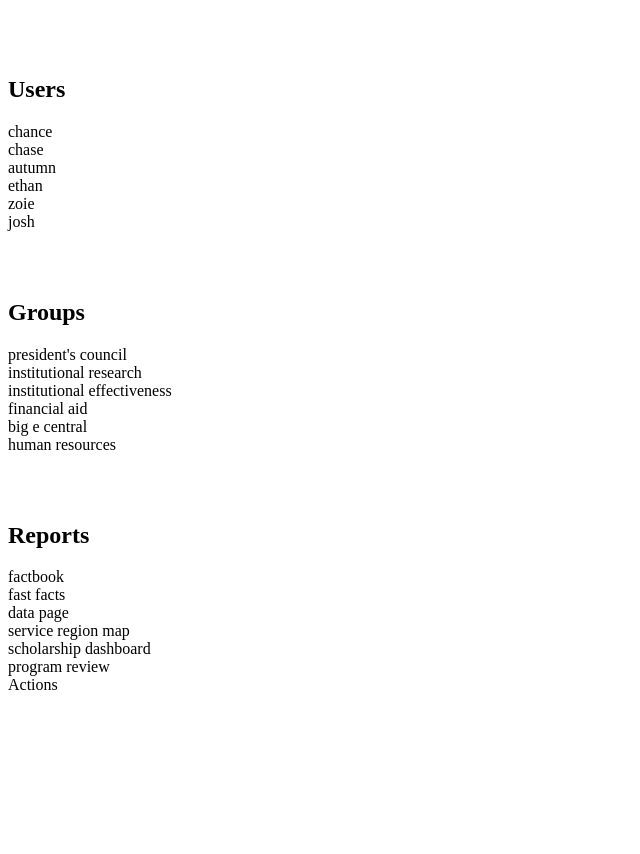
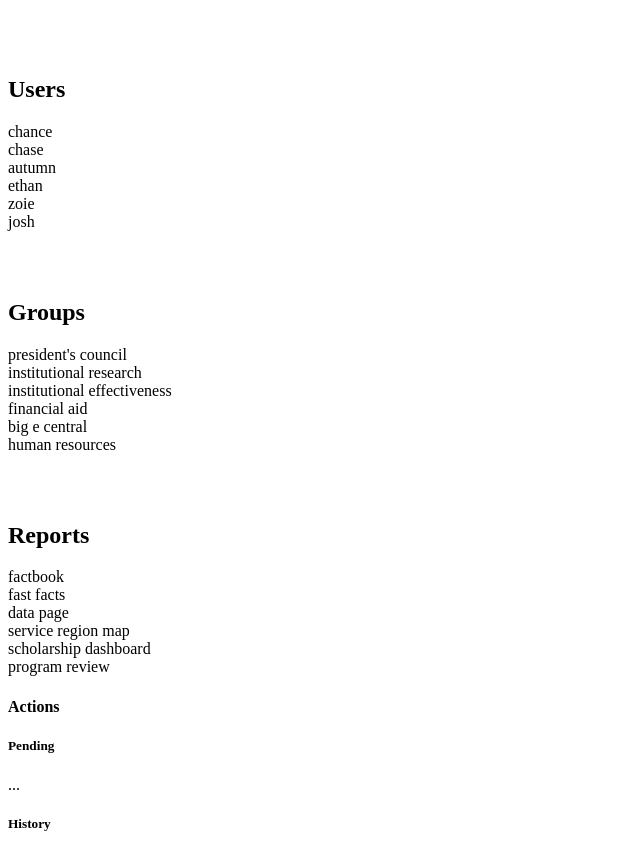
Before and after one commit to chancellor-w-whitaker/user-access-project, a React app: page / in a window 1280 px wide. Shown: the whole page, without its empty margins (0-640 px from the left). Before the commit the page ends 800 px from the top, so only its background shows below. Built offline with nearby package versions, Linux system fonts and the light colour scheme; the HTML template or start-up script is replaced by a standard one.

Commit message:
fully functioning history with 2 way relationship

```diff
--- a/src/App.jsx
+++ b/src/App.jsx
@@ -2,6 +2,7 @@ import Container from "react-bootstrap/Container";
 import ListGroup from "react-bootstrap/ListGroup";
 import Stack from "react-bootstrap/Stack";
 import Badge from "react-bootstrap/Badge";
+import Form from "react-bootstrap/Form";
 import Row from "react-bootstrap/Row";
 import Col from "react-bootstrap/Col";
 import { useState } from "react";
@@ -158,10 +159,73 @@ const findListIcon = (listName) =>
 // if ("add" in actionData && e.target.checked) addItemToCategory()
 // if ("add" in actionData && !e.target.checked) deleteItemFromCategory()
 
+// for those active when pending exists, if pending method is delete, make active bg danger color
+
 export default function App() {
   const [connections, setConnections] = useState(initialConnections);
 
   const [activeItems, setActiveItems] = useState([]);
+
+  const [savedActions, setSavedActions] = useState([]);
+
+  const getActionCoordinates = (action) =>
+    action.items
+      .map((item) => Object.entries(item))
+      .flat()
+      .join("-");
+
+  const getActionHandler =
+    (action) =>
+    ({ target: { checked } }) => {
+      const { method, items } = action;
+
+      setConnections((state) => {
+        const nextState = { ...state };
+
+        const group = items[1].item;
+
+        const listName = items[0].name;
+
+        const listItem = items[0].item;
+
+        nextState[group] = { ...nextState[group] };
+
+        nextState[group][listName] = new Set(nextState[group][listName]);
+
+        const set = nextState[group][listName];
+
+        if (
+          (method === "add" && checked) ||
+          (method === "delete" && !checked)
+        ) {
+          set.add(listItem);
+        } else {
+          set.delete(listItem);
+        }
+
+        return nextState;
+      });
+
+      if (!("id" in action)) {
+        setActiveItems([]);
+      }
+
+      if (!("id" in action)) {
+        setSavedActions((array) => [
+          { ...action, id: Math.random(), checked },
+          ...array.filter(
+            (element) =>
+              getActionCoordinates(element) !== getActionCoordinates(action)
+          ),
+        ]);
+      } else {
+        setSavedActions((array) =>
+          array.map((element) =>
+            element.id === action.id ? { ...element, checked } : element
+          )
+        );
+      }
+    };
 
   const findActiveItem = (name) =>
     activeItems.find((element) => element.name === name) &&
@@ -241,27 +305,6 @@ export default function App() {
     return activeItemOfList && activeItemOfList.type === "dblclick";
   };
 
-  const getIconTextColor = (name) =>
-    isAnyListItemDoubleClicked(name)
-      ? iconColors.text.active
-      : iconColors.text.default;
-
-  const getIconBgColor = (name) =>
-    isAnyListItemDoubleClicked(name)
-      ? iconColors.bg.active
-      : iconColors.bg.default;
-
-  const renderIcon = (suffix) => <i className={`bi bi-${suffix}`} />;
-
-  const renderListHeader = ({ icon, name }) => (
-    <div className="d-flex align-items-center">
-      <IconSquare text={getIconTextColor(name)} bg={getIconBgColor(name)}>
-        {renderIcon(icon)}
-      </IconSquare>
-      <h2 className="mb-0">{titleCase(name)}</h2>
-    </div>
-  );
-
   const activeGroup = findActiveItem("groups")
     ? findActiveItem("groups").item
     : null;
@@ -334,40 +377,79 @@ export default function App() {
       return false;
     }
 
+    const relationship = activeItems.filter(({ type }) => type === "dblclick");
+
     const category = Object.fromEntries(
       Object.entries(
-        activeItems.find(({ name }) => name === connectingListName)
+        relationship.find(({ name }) => name === connectingListName)
       ).filter(([key]) => key === "name" || key === "item")
     );
 
     const actionable = Object.fromEntries(
       Object.entries(
-        activeItems.find(({ name }) => name !== connectingListName)
+        relationship.find(({ name }) => name !== connectingListName)
       ).filter(([key]) => key === "name" || key === "item")
     );
 
-    if (connections[category.item][actionable.name].has(actionable.item)) {
-      return { delete: actionable, from: category };
-    }
-
-    if (!connections[category.item][actionable.name].has(actionable.item)) {
-      return { add: actionable, to: category };
-    }
+    return {
+      method: connections[category.item][actionable.name].has(actionable.item)
+        ? "delete"
+        : "add",
+      items: [actionable, category],
+      checked: false,
+    };
   };
 
-  const actionData = getActionData();
+  const pendingAction = getActionData();
 
-  const actionDescribed = actionData
-    ? Object.entries(actionData)
-        .map(([key, { item }]) => [key, item])
-        .flat()
-        .join(" ")
-    : null;
+  const describeAction = ({ method, items }) =>
+    items
+      .map((object, index) => [
+        index === 0 ? method : method === "delete" ? "from" : "to",
+        object,
+      ])
+      .map(([key, { item }]) => [key, item])
+      .flat()
+      .join(" ");
+
+  const actions = pendingAction
+    ? [
+        ...savedActions.filter(
+          (action) =>
+            getActionCoordinates(action) !== getActionCoordinates(pendingAction)
+        ),
+      ]
+    : savedActions;
+
+  const getIconTextColor = (name) =>
+    isAnyListItemDoubleClicked(name)
+      ? iconColors.text.active
+      : iconColors.text.default;
+
+  const getIconBgColor = (name) =>
+    isAnyListItemDoubleClicked(name)
+      ? pendingAction && pendingAction.method === "delete"
+        ? "danger"
+        : "primary"
+      : iconColors.bg.default;
+
+  const renderIcon = (suffix) => <i className={`bi bi-${suffix}`} />;
+
+  const renderListHeader = ({ icon, name }) => (
+    <div className="d-flex align-items-center">
+      <IconSquare text={getIconTextColor(name)} bg={getIconBgColor(name)}>
+        {renderIcon(icon)}
+      </IconSquare>
+      <h2 className="mb-0">{titleCase(name)}</h2>
+    </div>
+  );
+
+  console.log(actions);
 
   return (
     <>
       <Container>
-        <Row>
+        <Row className="mb-3">
           {lists.map(({ items, name, icon }, i) => (
             <Col key={i}>
               <Stack gap={3}>
@@ -375,11 +457,16 @@ export default function App() {
                 <ListGroup>
                   {items.map((item, j) => (
                     <ListGroup.Item
+                      className={`d-flex gap-2 align-items-center${
+                        isItemDoubleClicked({ name, item }) &&
+                        pendingAction.method === "delete"
+                          ? " text-bg-danger border-danger"
+                          : ""
+                      }`}
                       variant={isItemClicked({ name, item }) && "primary"}
                       onDoubleClick={getItemClickHandler({ name, item })}
                       onClick={getItemClickHandler({ name, item })}
                       active={isItemDoubleClicked({ name, item })}
-                      className="d-flex gap-2 align-items-center"
                       disabled={isItemDisabled({ name, item })}
                       key={j}
                     >
@@ -394,11 +481,40 @@ export default function App() {
         </Row>
         <Row>
           <Row>
-            <Col>Actions</Col>
+            <Col>
+              <h4>Actions</h4>
+            </Col>
           </Row>
           <Row>
             <Col>
-              <Stack>{actionDescribed}</Stack>
+              <Form>
+                <div className="mb-3">
+                  <h5>Pending</h5>
+                  {pendingAction ? (
+                    <Form.Check
+                      onChange={getActionHandler(pendingAction)}
+                      label={describeAction(pendingAction)}
+                      checked={pendingAction.checked}
+                      type="checkbox"
+                    />
+                  ) : (
+                    <div style={{ marginBottom: ".125rem" }}>...</div>
+                  )}
+                  <h5>History</h5>
+                  {actions.map((action, index) => (
+                    <Form.Check
+                      className={
+                        action.method === "delete" && "danger-checkbox"
+                      }
+                      onChange={getActionHandler(action)}
+                      label={describeAction(action)}
+                      checked={action.checked}
+                      type="checkbox"
+                      key={index}
+                    />
+                  ))}
+                </div>
+              </Form>
             </Col>
           </Row>
         </Row>
--- a/src/index.css
+++ b/src/index.css
@@ -14,3 +14,8 @@
 .list-group-item-primary {
   --bs-list-group-disabled-bg: #cfe2ff;
 }
+
+.danger-checkbox > .form-check-input:checked {
+  background-color: #dc3545;
+  border-color: #dc3545;
+}
```
